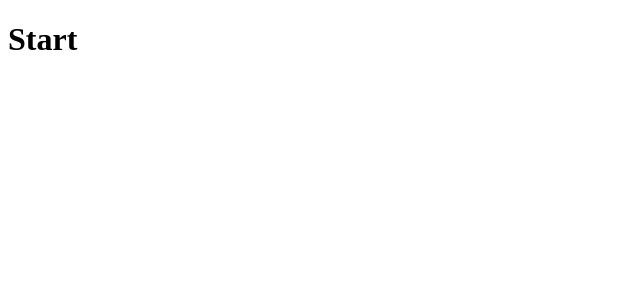
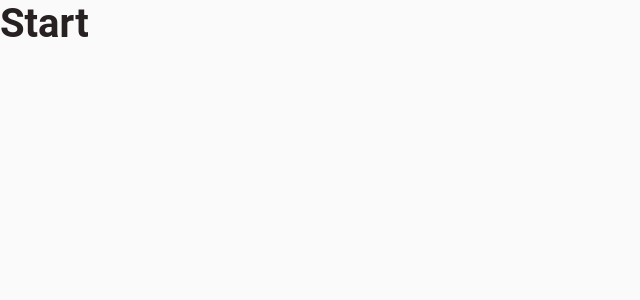
Before and after one commit to 300Marco/temperos-jrc, a React (Vite) app: page / in a window 1280 px wide. Shown: the top 300 px of the page, without its empty margins (0-640 px from the left). Built offline with nearby package versions, Linux system fonts and the light colour scheme.

Commit message:
config: stitches settings

```diff
--- a/package.json
+++ b/package.json
@@ -10,6 +10,7 @@
     "preview": "vite preview"
   },
   "dependencies": {
+    "@stitches/react": "^1.2.8",
     "react": "^18.2.0",
     "react-dom": "^18.2.0"
   },
--- a/src/App.tsx
+++ b/src/App.tsx
@@ -1,3 +1,7 @@
+import { globalStyles } from './styles/global'
+
+globalStyles()
+
 export function App() {
   return (
     <>
--- /dev/null
+++ b/src/styles/global.ts
@@ -0,0 +1,27 @@
+'use client'
+
+import { globalCss } from '.'
+
+export const globalStyles = globalCss({
+  '*': {
+    margin: 0,
+    padding: 0,
+    border: 'none',
+    boxSizing: 'border-box',
+  },
+
+  body: {
+    backgroundColor: '$background',
+    color: '$gray900',
+  },
+
+  'body, input, textarea, button': {
+    fontFamily: 'Roboto',
+    fontSize: '1.25rem',
+    fontWeight: 400,
+  },
+
+  a: {
+    textDecoration: 'none',
+  },
+})
--- /dev/null
+++ b/src/styles/index.ts
@@ -0,0 +1,29 @@
+import { createStitches } from '@stitches/react'
+
+export const { styled, globalCss } = createStitches({
+  theme: {
+    colors: {
+      white: '#ffffff',
+      background: '#fafafa',
+
+      gray100: '#f3f2f2',
+      gray200: '#ededed',
+      gray400: '#e6e5e5',
+      gray500: '#d7d5d5',
+      gray600: '#8c8585',
+      gray700: '#574f4d',
+      gray800: '#403937',
+      gray900: '#272221',
+
+      green100: '#e9f8f5',
+      green700: '#00a082',
+      green500: '#2abb98',
+      green900: '#006653',
+
+      yellow500: '#ffc244',
+      yellow700: '#c59221',
+      yellow100: '#fdf2e3',
+    },
+  },
+  media: {}, // settings at the end of the project
+})
```
Also changed, not shown: 1 other file (tests, documents, lock files or other folders).
